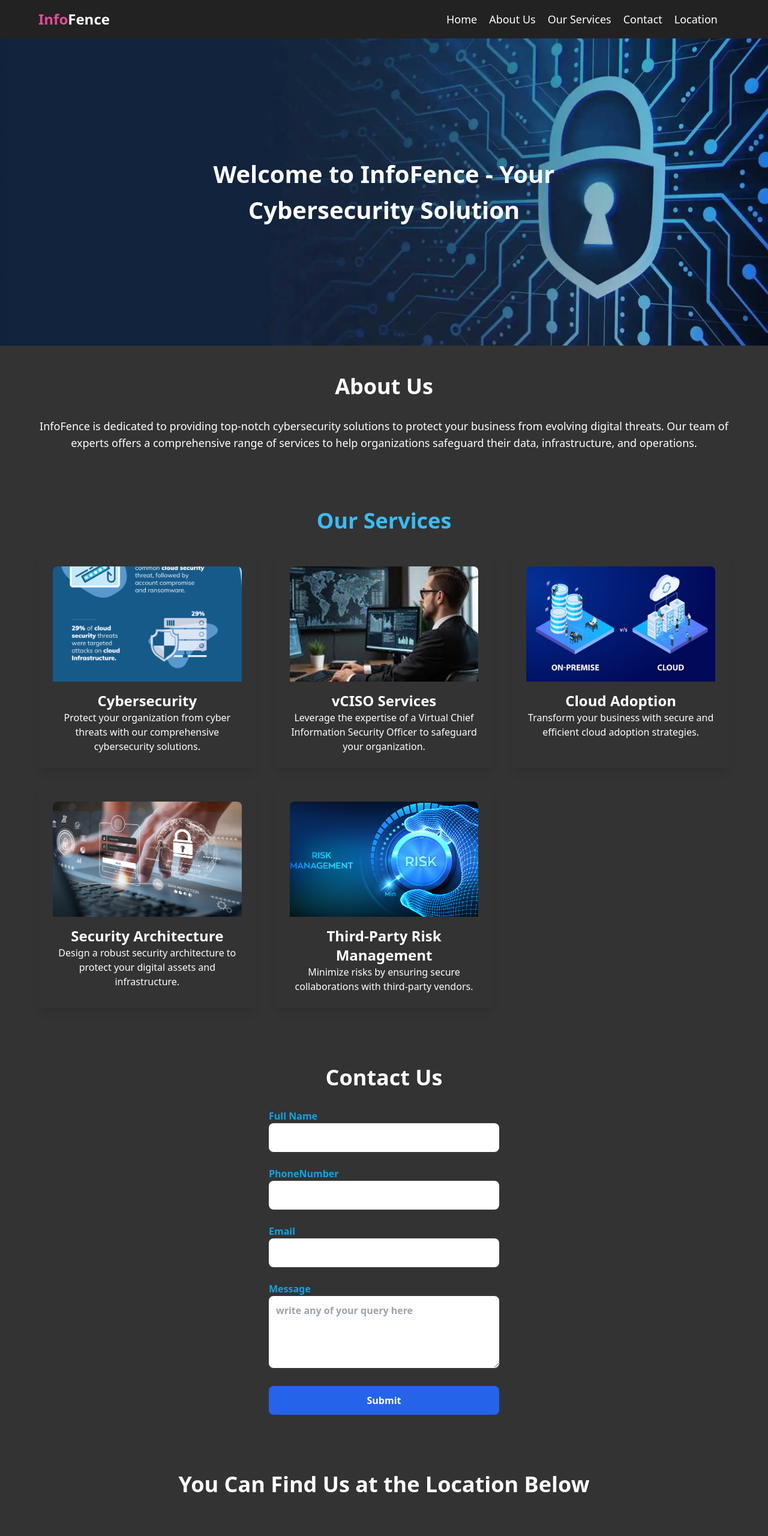
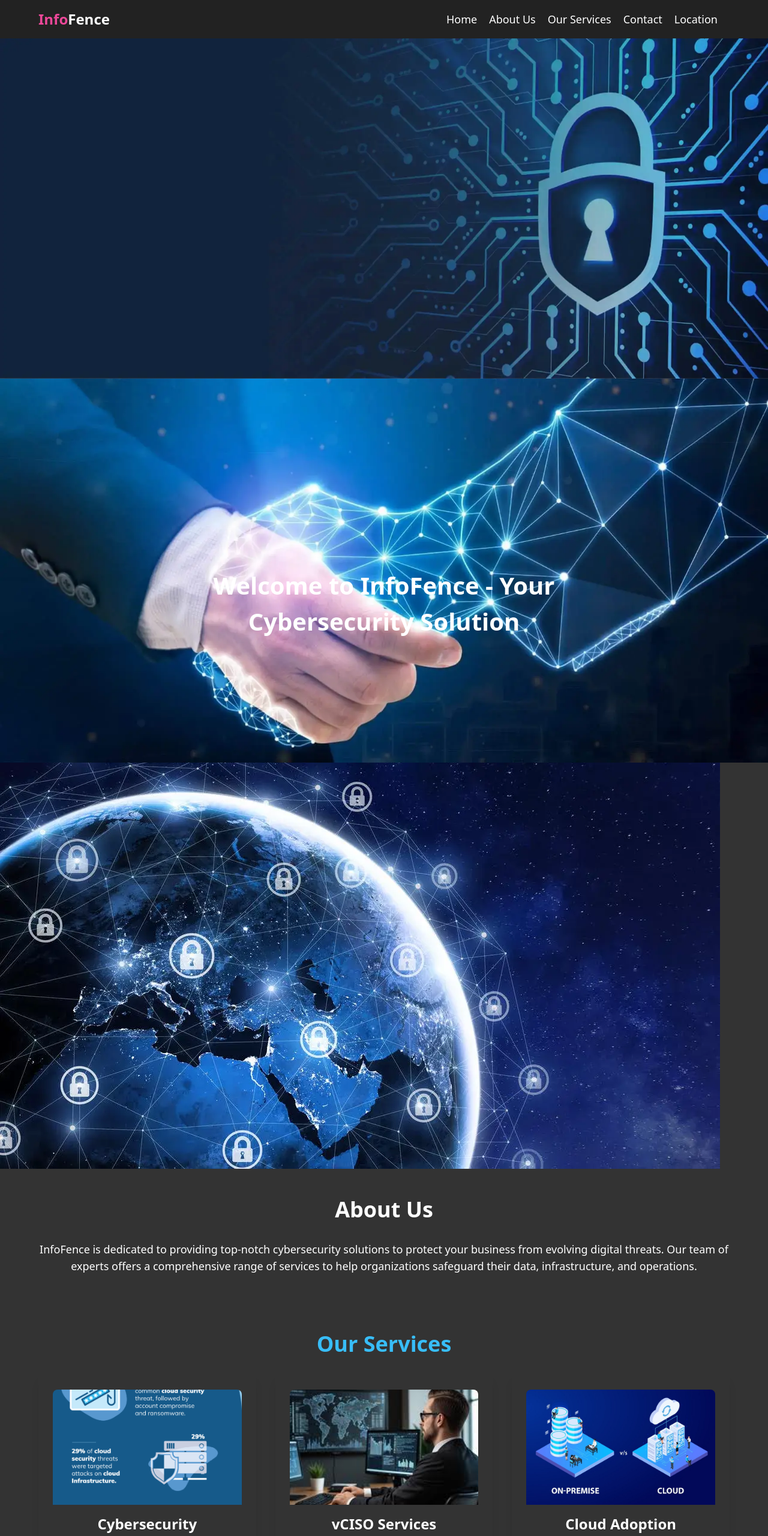
Before and after one commit to okanet/infofence, a website: page index.html in a window 1280 px wide. Shown: the top 2560 px of the page at 60% size. Drawn offline with nearby package versions, Linux system fonts and the light colour scheme; grey boxes are pictures that could not be loaded; files whose address does not match are found by name.

Commit message:
new modification

```diff
--- a/index.html
+++ b/index.html
@@ -34,10 +34,10 @@
 
   <!-- Banner Section -->
   <section class="relative overflow-hidden">
-    <div class="banner-images">
-      <img src="cyber-security.webp" alt="Cybersecurity">
-      <img src="ciso.webp" alt="vCISO Services">
-      <img src="cloud-adoption.webp" alt="Cloud Adoption">
+    <div class="./banner-images">
+      <img src="./cyber-security.webp" alt="Cybersecurity">
+      <img src="./ciso.webp" alt="vCISO Services">
+      <img src="./cloud-adoption.webp" alt="Cloud Adoption">
       <div class="banner-text">Welcome to InfoFence - Your Cybersecurity Solution</div>
     </div>
   </section>
@@ -61,22 +61,22 @@
           <p>Protect your organization from cyber threats with our comprehensive cybersecurity solutions.</p>
         </div>
         <div class="p-6 rounded-lg shadow-lg">
-          <img src="/images/sections/vciso.jpg" alt="vCISO Services" class="w-full h-48 object-cover rounded-t-lg">
+          <img src="./vciso.jpg" alt="vCISO Services" class="w-full h-48 object-cover rounded-t-lg">
           <h3 class="text-2xl font-bold mt-4">vCISO Services</h3>
           <p>Leverage the expertise of a Virtual Chief Information Security Officer to safeguard your organization.</p>
         </div>
         <div class=" p-6 rounded-lg shadow-lg">
-          <img src="/adoption.jpg" alt="Cloud Adoption" class="w-full h-48 object-cover rounded-t-lg">
+          <img src="./adoption.jpg" alt="Cloud Adoption" class="w-full h-48 object-cover rounded-t-lg">
           <h3 class="text-2xl font-bold mt-4">Cloud Adoption</h3>
           <p>Transform your business with secure and efficient cloud adoption strategies.</p>
         </div>
         <div class="p-6 rounded-lg shadow-lg">
-          <img src="archtec.jpg" alt="Security Architecture" class="w-full h-48 object-cover rounded-t-lg">
+          <img src="./archtec.jpg" alt="Security Architecture" class="w-full h-48 object-cover rounded-t-lg">
           <h3 class="text-2xl font-bold mt-4">Security Architecture</h3>
           <p>Design a robust security architecture to protect your digital assets and infrastructure.</p>
         </div>
         <div class=" p-6 rounded-lg shadow-lg">
-          <img src="consultant.png" alt="Third-Party Risk Management" class="w-full h-48 object-cover rounded-t-lg">
+          <img src="./consultant.png" alt="Third-Party Risk Management" class="w-full h-48 object-cover rounded-t-lg">
           <h3 class="text-2xl font-bold mt-4">Third-Party Risk Management</h3>
           <p>Minimize risks by ensuring secure collaborations with third-party vendors.</p>
         </div>
```
